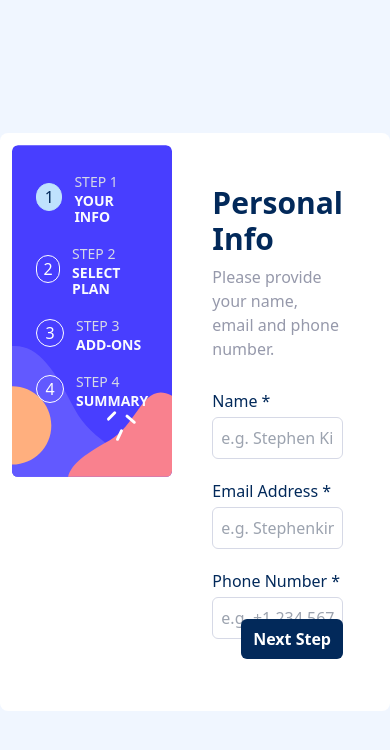
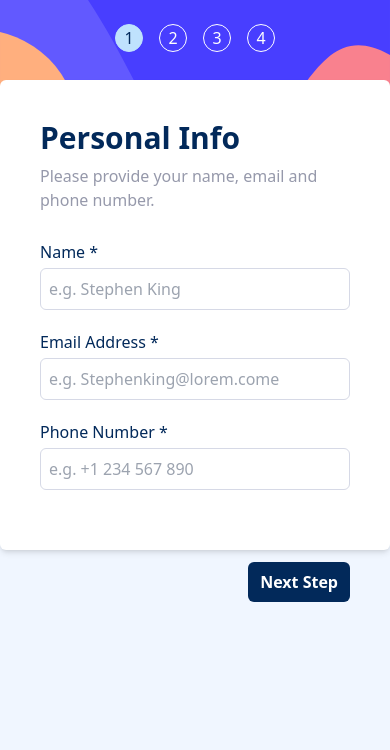
Before and after one commit to suhaybjirde/multi-step-form, a React (Vite) app: page / in a window 390 px wide. Shown: the top 750 px of the page. Built offline with nearby package versions, Linux system fonts and the light colour scheme.

Commit message:
make it responsive

```diff
--- a/index.html
+++ b/index.html
@@ -7,7 +7,7 @@
     <title>Vite + React + TS</title>
   </head>
   <body class="bg-neutral-200">
-    <div id="root" class="flex items-center justify-center min-h-screen w-full"></div>
+    <div id="root" class="md:flex md:items-center md:justify-center md:min-h-screen w-full"></div>
     <script type="module" src="/src/main.tsx"></script>
   </body>
 </html>
--- a/src/App.tsx
+++ b/src/App.tsx
@@ -114,18 +114,19 @@ function validateField(fieldName: keyof FormFields, value: string) {
 
   function handleSubmit(event: React.MouseEvent<HTMLButtonElement, MouseEvent>) {
     // submit
+    console.log(formData)
     setCurrentIndex(length)
   }
 
   return (
-    <main className="rounded-lg p-3 bg-white w-full max-w-[850px] h-full">
-      <section className="flex min-h-[520px]">
+    <main className="md:rounded-lg md:p-3 bg-white w-full md:max-w-[850px] h-full">
+      <section className="flex  flex-col md:flex-row md:min-h-[520px]">
         <Aside currentIndex={currentIndex}/>
-        <div className="p-10 basis-2/3">
+        <div className="md:h-[350px]  w-full  max-w-[440px] md:max-w-full p-10 md:basis-2/3  absolute md:relative md:top-1 md:left-1  bg-white  top-20  left-1/2 md:-translate-x-0 md:-translate-y-0  -translate-x-1/2  rounded-md md:rounded-none  min-h-[400px] md:min-h-[70vh]  shadow-md md:shadow-none">
           {lastIndex ? <Thanks /> :
-          <form className="h-full relative">
+          <form className=" h-full min-h-full relative">
             {steps[currentIndex]}
-            <div className="flex bottom-0 absolute w-full">
+            <div className="flex  -bottom-32 py-4 md:-bottom-20 absolute w-full">
               {currentIndex > 0 && <button onClick={goBack} type="button" className="font-bold text-neutral-400">Go Back</button>}
               {currentIndex == length - 1 ? <button onClick={handleSubmit} type="button" className="bg-primary-400 text-white py-2 px-5 rounded-md font-bold ml-auto">Confirm</button> : <button type="button" onClick={goNext} className="bg-primary-500 text-white py-2 px-3 rounded-md font-bold ml-auto">Next Step</button>}
             </div>
--- a/src/components/Aside.tsx
+++ b/src/components/Aside.tsx
@@ -12,7 +12,7 @@ const AsideSteps = [
 ]
 function Aside({ currentIndex }:AsideProps) {
   return (
-    <div className="basis-1/3 rounded-md px-6 py-6 grid content-start gap-4 bg-[url('/bg-sidebar-desktop.svg')] bg-no-repeat bg-contain">
+    <div className="md:basis-1/3 md:flex-col shrink-0 md:rounded-md px-6 py-6 flex  items-center md:items-start md:justify-start  justify-center md:content-start gap-4  bg-[url('/bg-sidebar-mobile.svg')] md:bg-[url('/bg-sidebar-desktop.svg')] bg-no-repeat bg-cover">
       {AsideSteps.map(step => <Step key={step.step} step={step.step} title={step.title} isActive={step.step === currentIndex+1}/>)}
     </div>
   )
--- a/src/components/PlanObtion.tsx
+++ b/src/components/PlanObtion.tsx
@@ -18,7 +18,7 @@ const PlanObtion = ({
   return (
     <label htmlFor={value} className="basis-1/3 cursor-pointer">
         <input checked={plan == value} onChange={onChange} className="peer sr-only" type="radio" name="plan" id={value} />
-        <div className="peer-focus-visible:border-primary-400 h-[170px] p-4 flex flex-col border border-neutral-300 rounded-md peer-checked:border-primary-400">
+        <div className="peer-focus-visible:border-primary-400 md:h-[170px] p-4 flex  flex-row md:flex-col  gap-3 md:gap-0 border border-neutral-300 rounded-md peer-checked:border-primary-400">
             <img className='self-start' src={img} alt={`$${value} icon`} />
             <span className='mt-auto'>
                 <h3 className="font-bold text-primary-500">{value}</h3>
--- a/src/components/Step.tsx
+++ b/src/components/Step.tsx
@@ -7,9 +7,9 @@ type StepProps = {
 const Step = ({ step, title, isActive }: StepProps) => {
 
     return (
-        <div className="flex gap-3 items-center uppercase w-fit">
+        <div className=" pb-20 md:pb-0 flex gap-3 items-center uppercase">
             <span className={`${isActive ? "bg-primary-200 text-primary-500 border-primary-200" : "text-white border-white"} rounded-full w-7 h-7 border flex items-center justify-center `}>{step}</span>
-            <div>
+            <div className=" hidden md:block">
                 <span className="text-sm text-neutral-300">step {step}</span>
                 <h2 className="leading-4 font-extrabold text-neutral-100 text-sm">{title}</h2>
             </div>
--- a/src/components/StepFour.tsx
+++ b/src/components/StepFour.tsx
@@ -45,7 +45,7 @@ const StepFour = ({
     const yearly = planTime == 'yearly'
     customizableProfile
     return (
-        <div>
+        <div className=" min-h-[352px]">
             <h1 className="font-bold text-3xl text-primary-500">Finishing up</h1>
             <p className="text-neutral-400 py-2">Double-check everything looks OK before confirming</p>
             <ul className="mt-4 p-3 bg-neutral-100 rounded-md">
@@ -78,9 +78,9 @@ const StepFour = ({
                     />
                 }
             </ul>
-            <div className="flex items-center justify-between px-6">
+            <div className="flex items-center justify-between px-6 mt-7">
                 <p className="text-neutral-400 text-sm">Total (per {yearly ? 'year' : 'month'})</p>
-                <h3 className="font-bold text-primary-400 mt-7">{yearly? `+$${total}0/yr` : `+$${total}/mo`}</h3>
+                <h3 className="font-bold text-primary-400 ">{yearly? `+$${total}0/yr` : `+$${total}/mo`}</h3>
             </div>
         </div>
     )
--- a/src/components/StepTwo.tsx
+++ b/src/components/StepTwo.tsx
@@ -19,7 +19,7 @@ const StepTwo = ({
     <div>
         <h1 className="font-bold text-3xl text-primary-500">Select your plan</h1>
         <p className="text-neutral-400 py-2">You have the option of montyly or yearly billing</p>
-        <div className='flex w-full gap-3 mt-10'>
+        <div className='flex w-full gap-3 mt-10  flex-col md:flex-row'>
           <PlanObtion
             img={arcadeIcon}
             onChange={()=> dispatch({plan: 'arcade'})}
--- a/src/components/Thanks.tsx
+++ b/src/components/Thanks.tsx
@@ -2,7 +2,7 @@
 const Thanks = () => {
 
     return (
-        <div className="flex items-center justify-center w-full h-full text-center">
+        <div className="flex items-center justify-center w-full h-full text-center  my-auto">
             <div>
                 <div className="inline-block mx-auto"><svg xmlns="http://www.w3.org/2000/svg" width="80" height="80" viewBox="0 0 80 80"><g fill="none"><circle cx="40" cy="40" r="40" fill="#F9818E"/><path fill="#E96170" d="M48.464 79.167c.768-.15 1.53-.321 2.288-.515a40.04 40.04 0 0 0 3.794-1.266 40.043 40.043 0 0 0 3.657-1.63 40.046 40.046 0 0 0 12.463-9.898A40.063 40.063 0 0 0 78.3 51.89c.338-1.117.627-2.249.867-3.391L55.374 24.698a21.6 21.6 0 0 0-15.332-6.365 21.629 21.629 0 0 0-15.344 6.365c-8.486 8.489-8.486 22.205 0 30.694l23.766 23.775Z"/><path fill="#FFF" d="M40.003 18.333a21.58 21.58 0 0 1 15.31 6.351c8.471 8.471 8.471 22.158 0 30.63-8.47 8.47-22.156 8.47-30.627 0-8.47-8.472-8.47-22.159 0-30.63a21.594 21.594 0 0 1 15.317-6.35Zm9.865 15c-.316.028-.622.15-.872.344l-12.168 9.13-5.641-5.642c-1.224-1.275-3.63 1.132-2.356 2.356l6.663 6.663c.56.56 1.539.63 2.173.156l13.326-9.995c1.122-.816.43-2.993-.956-3.013a1.666 1.666 0 0 0-.17 0Z"/></g></svg></div>
                 <h1 className="text-primary-500 font-bold text-3xl my-3">Thank you!</h1>
--- a/tailwind.config.js
+++ b/tailwind.config.js
@@ -7,6 +7,9 @@ export default {
   theme: {
     fontFamily: {
       Ubuntu: ["Ubuntu", 'sans-serif'],
+    },
+    screens: {
+      md: '660px'
     },
     colors: {
       "white": "hsl(0, 0%, 100%)",
```
